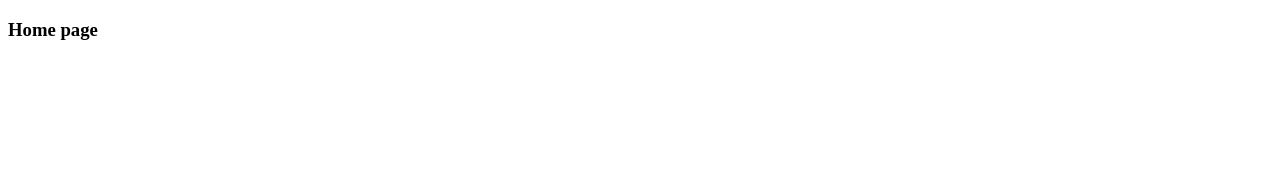
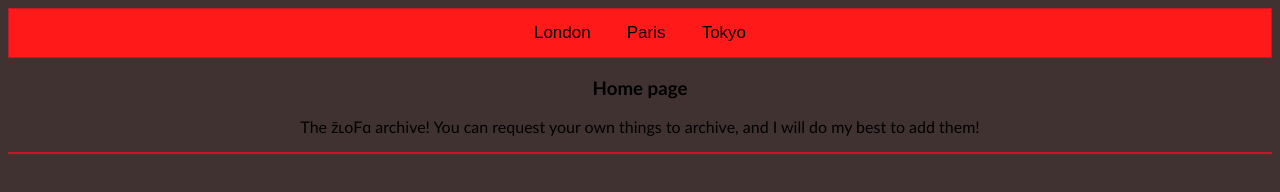
Before and after one commit to pompy129/SLOVA-ARCHIVE, a plain HTML site: page index.html in a window 1280 px wide. Drawn offline with Linux system fonts and the light colour scheme.

Commit message:
More stuff

```diff
--- /dev/null
+++ b/css/main_style.css
@@ -0,0 +1,49 @@
+body {
+    text-align: center;
+    background-color: rgb(65, 50, 50);
+    font-family: 'Trebuchet MS', sans-serif;
+}
+hr {
+    display: block;
+    height: 1px;
+    border: 0;
+    border-top: 2px solid #c7152c;
+    margin: 1em 0;
+    padding: 0;
+}
+/* Style the tab */
+.tab {
+  overflow: hidden;
+  border: 1px solid #c7152c ;
+  background-color:#FF1919;
+}
+
+/* Style the buttons inside the tab */
+.tab button {
+  background-color: inherit;
+  float: center;
+  border: none;
+  outline: none;
+  cursor: pointer;
+  padding: 14px 16px;
+  transition: 0.3s;
+  font-size: 17px;
+}
+
+/* Change background color of buttons on hover */
+.tab button:hover {
+  background-color: #c7152c;
+}
+
+/* Create an active/current tablink class */
+.tab button.active {
+  background-color: #FF1919;
+}
+
+/* Style the tab content */
+.tabcontent {
+  display: none;
+  padding: 6px 12px;
+  border: 3px solid #FF1919;
+  border-top: none;
+}
--- a/index.html
+++ b/index.html
@@ -1,6 +1,16 @@
 <!DOCTYPE html>
+<head>
+    <link rel="stylesheet" href="css/main_style.css">
+</head>
 <html>
     <body>
+        <div class="tab">
+        <button class="tablinks" onclick="window.location.href='index.html'">London</button>
+        <button class="tablinks" onclick="openCity(event, 'Paris')">Paris</button>
+        <button class="tablinks" onclick="openCity(event, 'Tokyo')">Tokyo</button>
+        </div>
         <h3>Home page</h3>
+        <p>The z̄ʟoFɑ archive! You can request your own things to archive, and I will do my best to add them!</p>
+        <hr>
     </body>
 </html>
```
